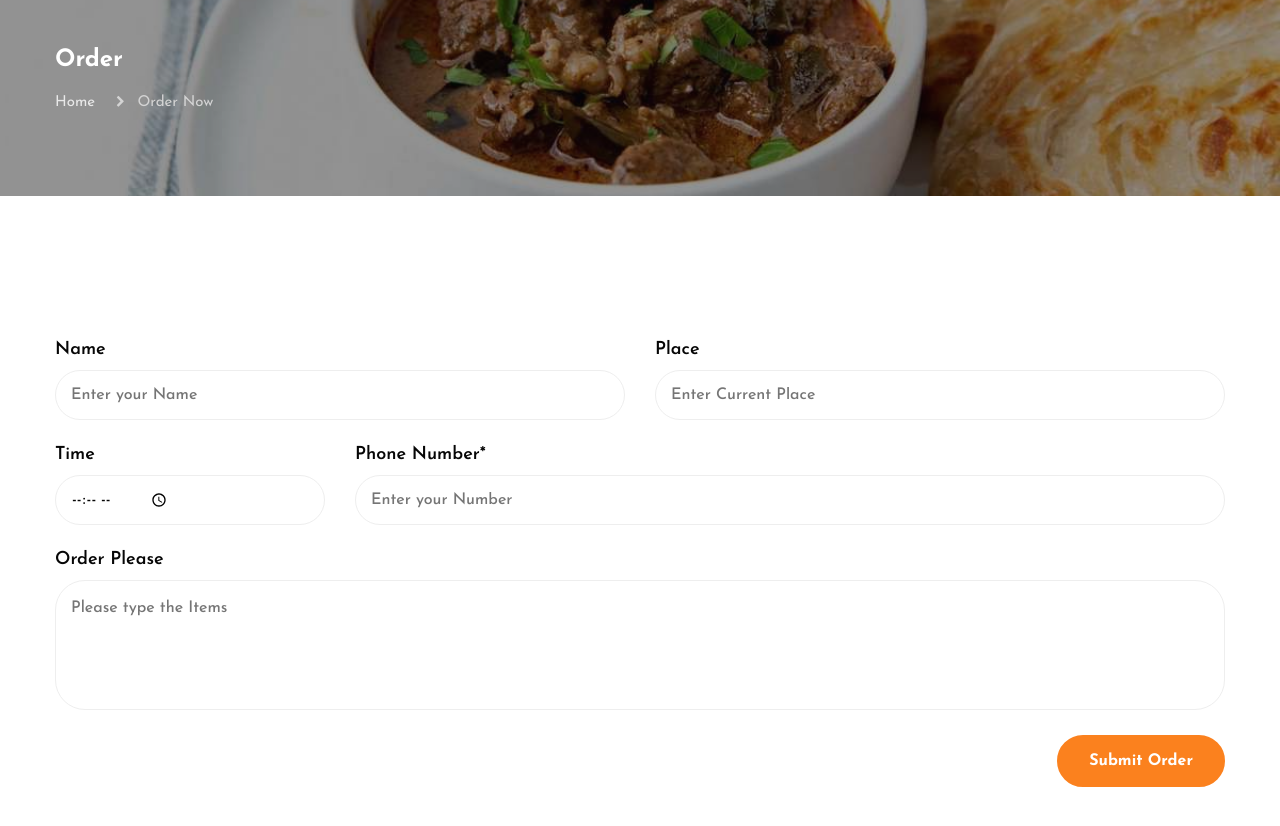
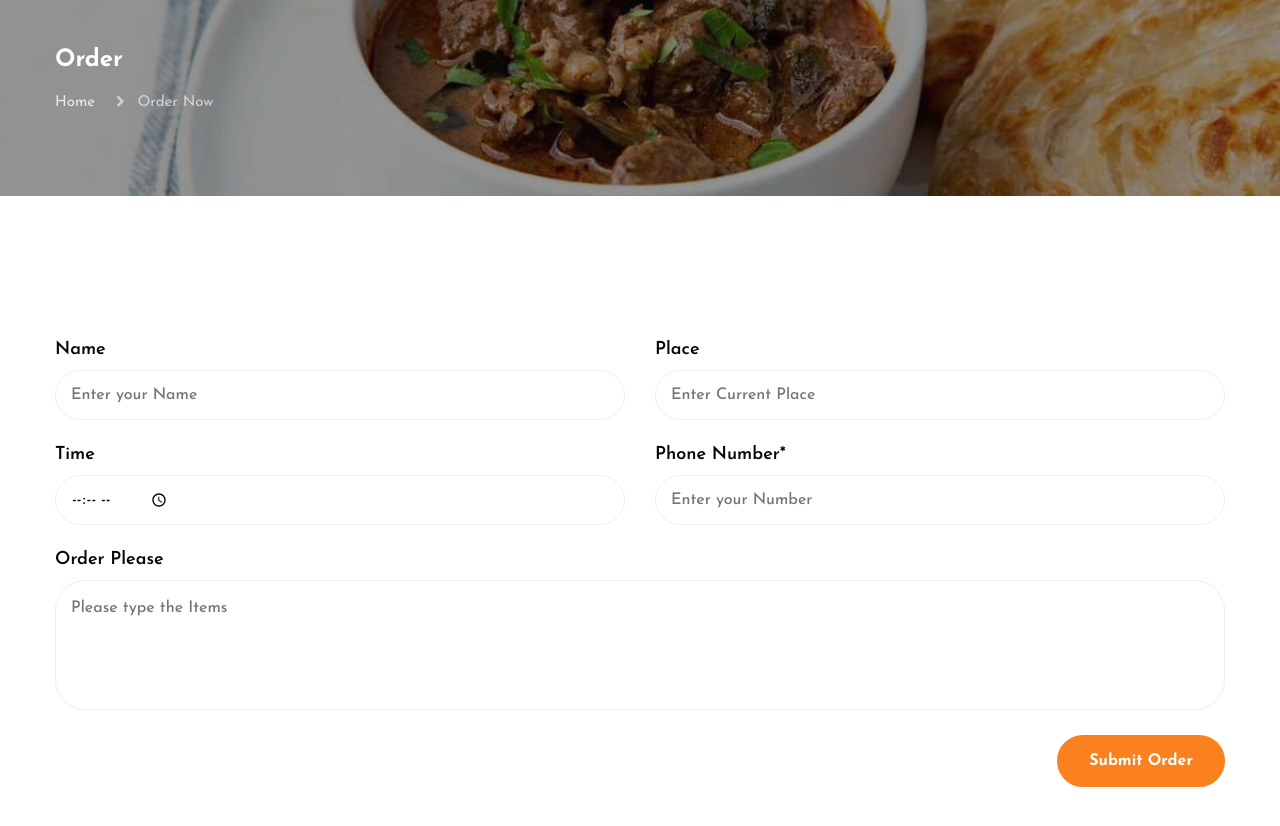
Before and after one commit to Akif-Rahman-Kc/Chips-n-Sips-, a plain HTML site: page contact.html in a window 1280 px wide. Shown: the part 104-930 px from the top of the page. Drawn offline with nearby package versions, Linux system fonts and the light colour scheme.

Commit message:
Update contact.html

```diff
--- a/contact.html
+++ b/contact.html
@@ -120,11 +120,11 @@ Author URL: http://w3layouts.com
                                     <label for="w3lSender">Place </label>
                                     <input type="text" name="Customer Place" id="w3lSender" placeholder="Enter Current Place" required="" />
                                 </div>
-                                <div class="col-sm-3 form-input">
+                                <div class="col-sm-6 form-input">
                                     <label for="w3lSender">Time </label>
-                                    <input type="time" name="Customer Time" placeholder="Delivery Time" class="contact-input">
+                                    <input type="time" name="Customer Time" class="contact-input">
                                 </div>
-                                <div class="col-sm-9 form-input">
+                                <div class="col-sm-6 form-input">
                                     <label for="w3lSender">Phone Number*</label>
                                     <input type="number" name="Customer Phone Number" placeholder="Enter your Number" class="contact-input">
                                 </div>
```
